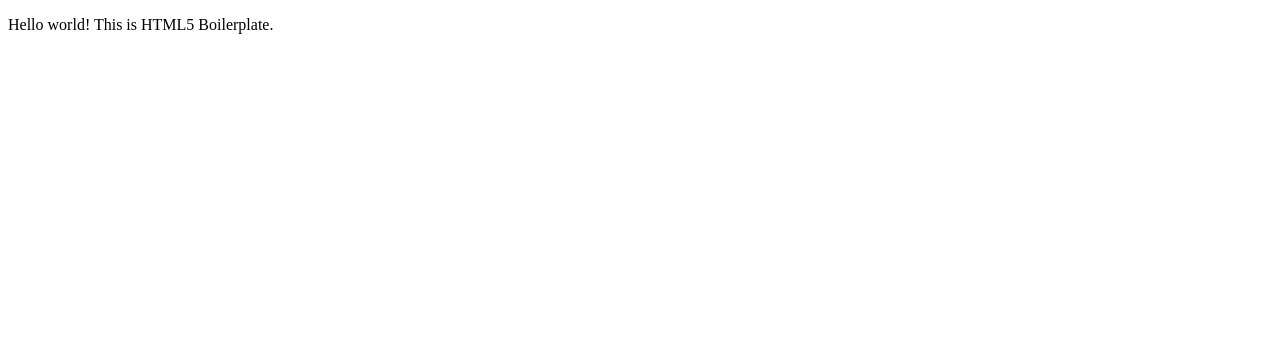
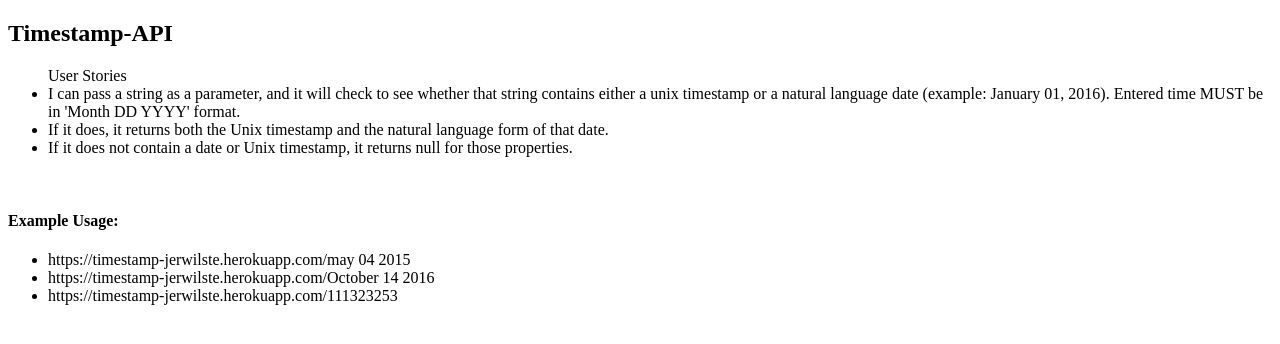
Before and after one commit to jerwilste/timestamp-api, a website: page index.html in a window 1280 px wide. Drawn offline with Linux system fonts and the light colour scheme.

Commit message:
updated html

```diff
--- a/index.html
+++ b/index.html
@@ -17,7 +17,20 @@
         <![endif]-->
 
         <!-- Add your site or application content here -->
-        <p>Hello world! This is HTML5 Boilerplate.</p>
+        <h2>Timestamp-API</h2>
+	<ul>User Stories
+		<li>I can pass a string as a parameter, and it will check to see whether that string contains either a unix timestamp or a natural language date (example: January 01, 2016). Entered time MUST be in 'Month DD YYYY' format.</li>
+		<li>If it does, it returns both the Unix timestamp and the natural language form of that date.</li>
+		<li>If it does not contain a date or Unix timestamp, it returns null for those properties.</li>
+
+	</ul>
+	<br>
+	<h4>Example Usage:</h4>
+	<ul>
+		<li>https://timestamp-jerwilste.herokuapp.com/may 04 2015</li>
+		<li>https://timestamp-jerwilste.herokuapp.com/October 14 2016</li>
+		<li>https://timestamp-jerwilste.herokuapp.com/111323253</li>
+	</ul>
 
 
     </body>
--- a/server.js
+++ b/server.js
@@ -25,6 +25,7 @@
 //			}
 //			else dU = d.unix()*1000;
 		}
+		else dU = d.format('x');
 		fd  = {
 				natural: d.format('MMMM DD YYYY'),
 				unix: dU
```
